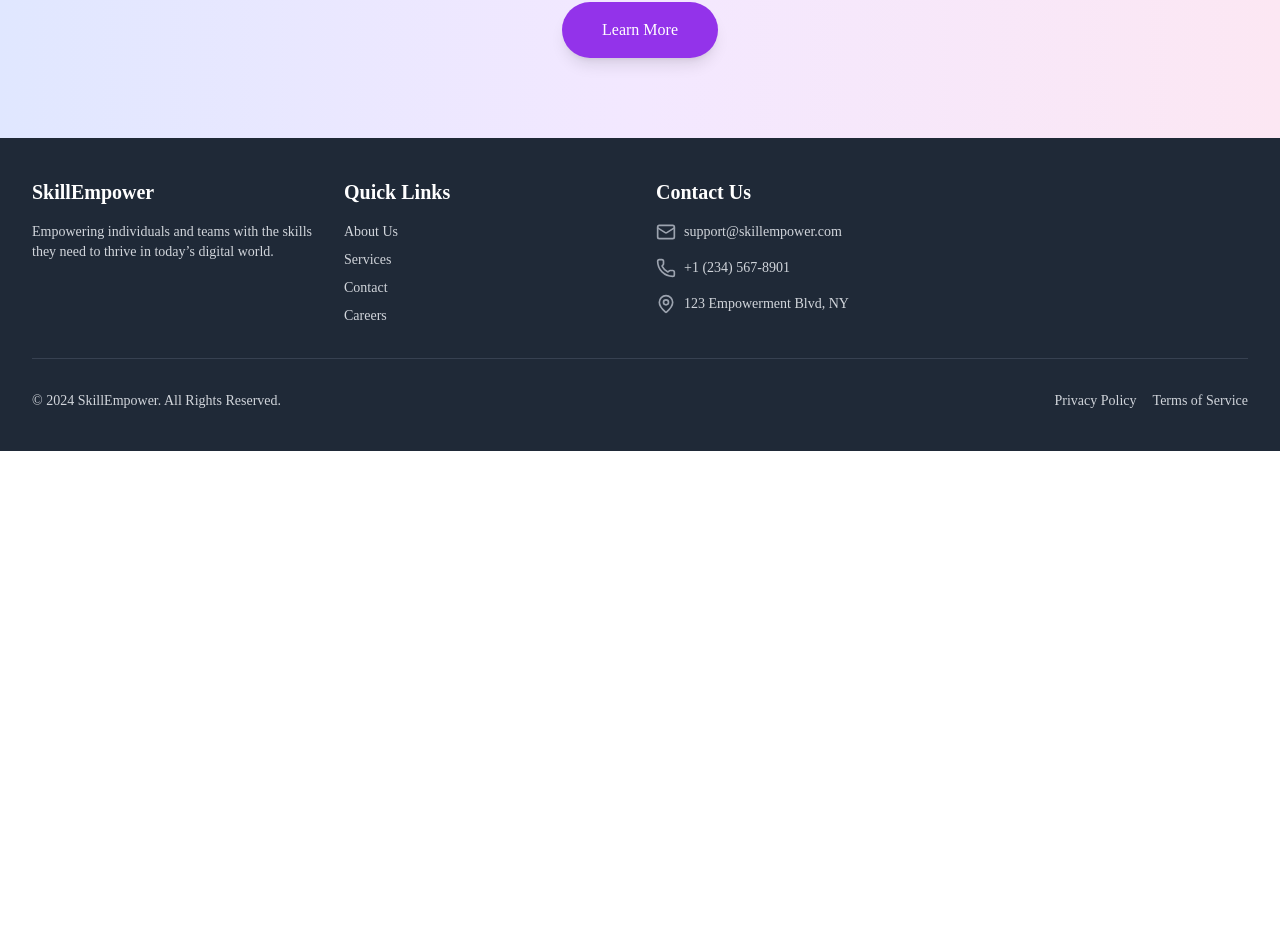
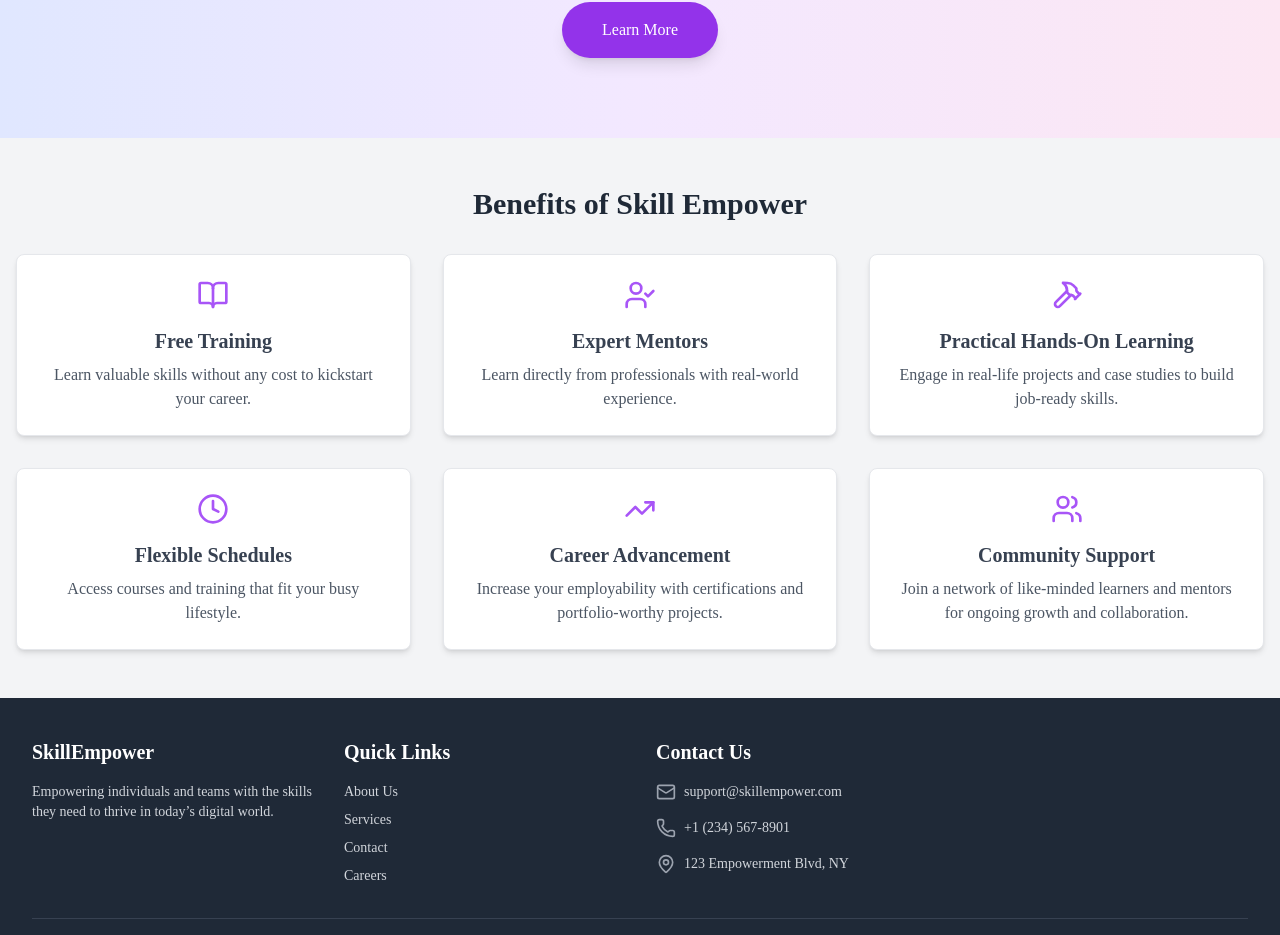
Before and after one commit to Kaycee34/SkillEmpower, a React (Vite) app: page / in a window 1280 px wide. Shown: the part 1307-2242 px from the top of the page. Before the commit the page ends 1758 px from the top, so only its background shows below. Built offline with nearby package versions, Linux system fonts and the light colour scheme.

Commit message:
added benefits to home page

```diff
--- a/src/Pages/Home.jsx
+++ b/src/Pages/Home.jsx
@@ -1,3 +1,4 @@
+import Benefits from "../components/benefits";
 import Hero from "../components/HeroPage"
 import AboutSection from './../components/About';
 
@@ -8,6 +9,7 @@ const Home = () => {
     <div>
       <Hero />
       <AboutSection />
+      <Benefits />
     </div>
   )
 }
--- /dev/null
+++ b/src/components/benefits.jsx
@@ -0,0 +1,62 @@
+import { BookOpen, UserCheck, Hammer, Clock, TrendingUp, Users } from "lucide-react";
+
+const Benefits = () => {
+  const benefits = [
+    {
+      title: "Free Training",
+      description: "Learn valuable skills without any cost to kickstart your career.",
+      icon: <BookOpen className="h-8 w-8 text-purple-500" />, // Book icon for learning
+    },
+    {
+      title: "Expert Mentors",
+      description: "Learn directly from professionals with real-world experience.",
+      icon: <UserCheck className="h-8 w-8 text-purple-500" />, // User icon for mentorship
+    },
+    {
+      title: "Practical Hands-On Learning",
+      description: "Engage in real-life projects and case studies to build job-ready skills.",
+      icon: <Hammer className="h-8 w-8 text-purple-500" />, // Hammer icon for hands-on work
+    },
+    {
+      title: "Flexible Schedules",
+      description: "Access courses and training that fit your busy lifestyle.",
+      icon: <Clock className="h-8 w-8 text-purple-500" />, // Clock icon for flexibility
+    },
+    {
+      title: "Career Advancement",
+      description: "Increase your employability with certifications and portfolio-worthy projects.",
+      icon: <TrendingUp className="h-8 w-8 text-purple-500" />, // Trending up icon for growth
+    },
+    {
+      title: "Community Support",
+      description: "Join a network of like-minded learners and mentors for ongoing growth and collaboration.",
+      icon: <Users className="h-8 w-8 text-purple-500" />, // Group of users icon for community
+    },
+  ];
+
+  return (
+    <section className="py-12 bg-gray-100">
+      <div className="container mx-auto px-4">
+        <h2 className="text-center text-3xl font-bold text-gray-800 mb-8">
+          Benefits of Skill Empower
+        </h2>
+        <div className="grid gap-8 md:grid-cols-2 lg:grid-cols-3">
+          {benefits.map((benefit, index) => (
+            <div
+              key={index}
+              className="flex flex-col items-center text-center bg-white p-6 rounded-lg shadow-md hover:shadow-lg border border-gray-200 transition-all"
+            >
+              <div className="mb-4">{benefit.icon}</div>
+              <h3 className="text-xl font-semibold text-gray-700 mb-2">
+                {benefit.title}
+              </h3>
+              <p className="text-gray-600">{benefit.description}</p>
+            </div>
+          ))}
+        </div>
+      </div>
+    </section>
+  );
+};
+
+export default Benefits;
```
